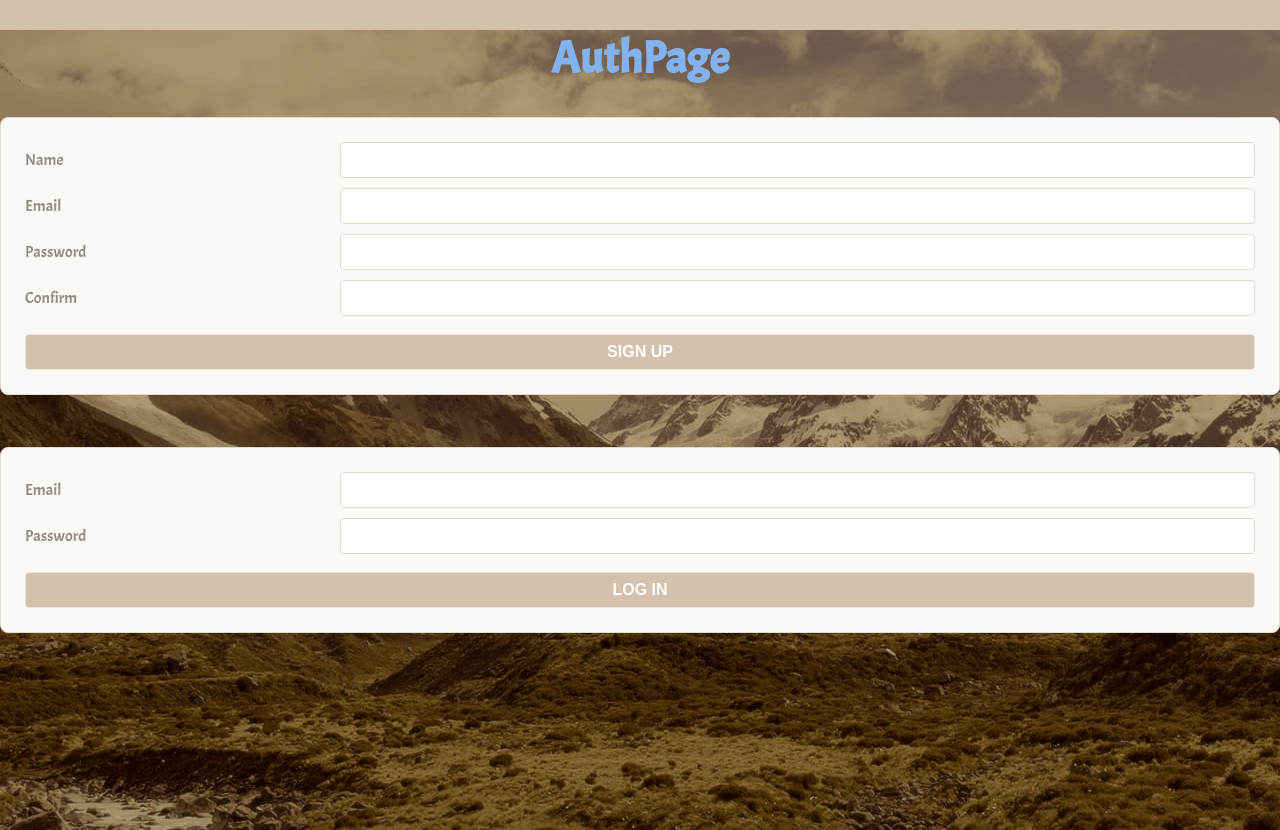
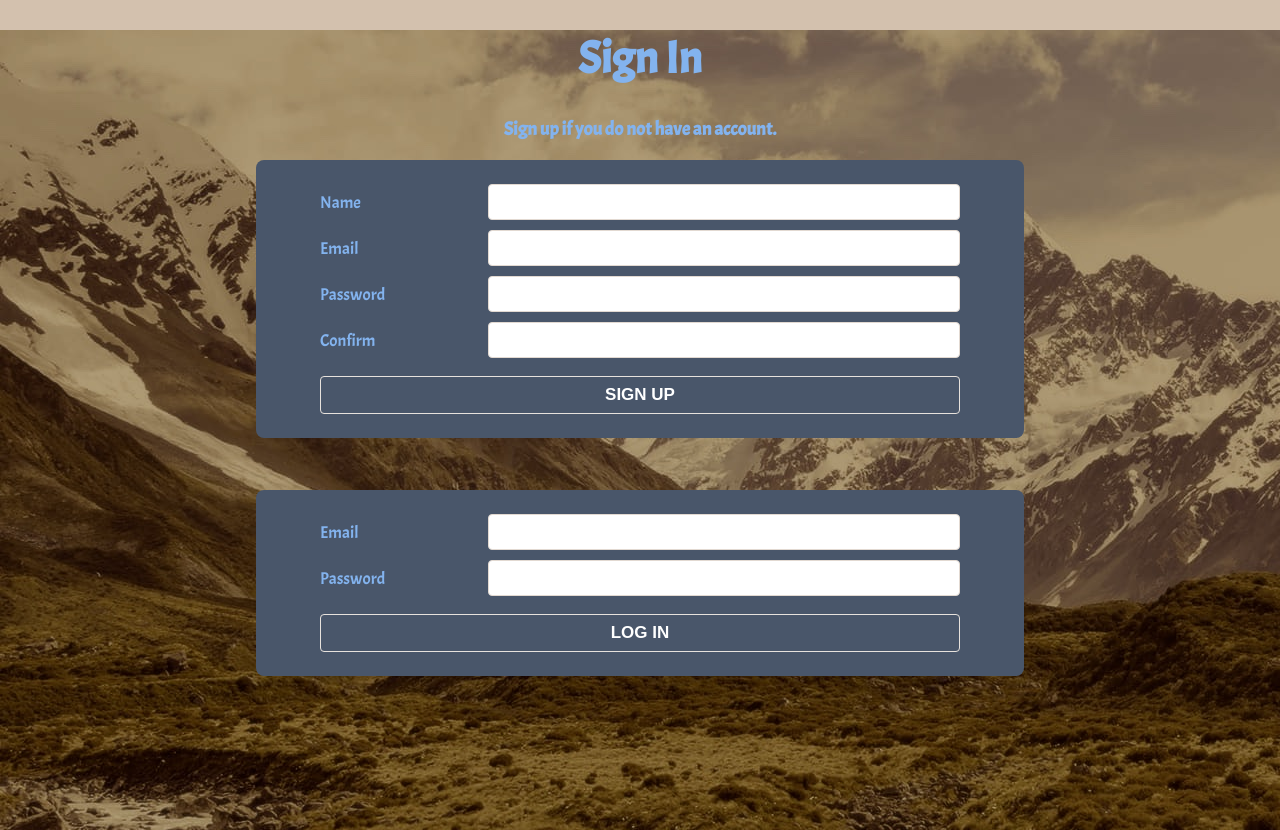
Before and after one commit to nukaterrapin7/name_generator, a React (Create React App) app: page / in a window 1280 px wide. Built offline with nearby package versions, Linux system fonts and the light colour scheme.

Commit message:
styles the site

```diff
--- a/src/index.css
+++ b/src/index.css
@@ -31,7 +31,7 @@ code {
 }
 
 #root {
-  height: 100%;
+  height: 100vh;
   background-image: url(../public/moutains-copy.jpg);
 }
 
@@ -80,13 +80,14 @@ code {
 
 .form-container {
   padding: 3vmin;
-  background-color: var(--tan-1);
-  border: .1vmin solid var(--tan-3);
   border-radius: 1vmin;
+  background-color: #49566A;
+  width: 60vw;
+  margin: auto;
 }
 
 p.error-message {
-  color: var(--orange);
+  color: #8A96A7;
   text-align: center;
 }
 
@@ -94,13 +95,18 @@ form {
   display: grid;
   grid-template-columns: 1fr 3fr;
   gap: 1.25vmin;
-  color: var(--text-light);
+  color: #83B3EE;
+  font-size: 30px;
+  background-color: #49566A;
+  width: 50vw;
+  margin: auto;
 }
 
 label {
-  font-size: 2vmin;
+  font-size: 17px;
   display: flex;
   align-items: center;
+  width: 5vw;
 }
 
 input {
@@ -121,8 +127,8 @@ button, a.button {
   margin: 1vmin;
   padding: 1vmin;
   color: var(--white);
-  background-color: var(--orange);
-  font-size: 2vmin;
+  background-color: #7F7230;
+  font-size: 17px;
   font-weight: bold;
   text-decoration: none;
   text-align: center;
@@ -144,10 +150,14 @@ button.btn-xs {
 
 button:disabled, form:invalid button[type="submit"] {
   cursor: not-allowed;
-  background-color: var(--tan-4);
+  background-color: #49566A;
 }
 
 button[type="submit"] {
   grid-column: span 2;
   margin: 1vmin 0 0;
 }
+
+.message {
+  color: #83B3EE;
+}
--- a/src/pages/App/App.css
+++ b/src/pages/App/App.css
@@ -38,39 +38,3 @@
     transform: rotate(360deg);
   }
 }
-
-.generation {
-  background-color: #49566A;
-  width: 400px;
-  margin: auto;
-}
-
-.result {
-  font-size: 20px;
-  color: #83B3EE;
-}
-
-.save-button {
-  color: #83B3EE;
-  background-color: #7F7230;
-}
-
-.save-button:hover {
-  background-color: #49566A;
-  color: white;
-}
-
-.generate-button {
-  color: #83B3EE;
-  background-color: #7F7230;
-}
-
-.generate-button:hover {
-  background-color: #49566A;
-  color: white;
-}
-
-h1 {
-  font-size: 45px;
-  color: #83B3EE;
-}
--- a/src/pages/AuthPage/AuthPage.jsx
+++ b/src/pages/AuthPage/AuthPage.jsx
@@ -4,7 +4,8 @@ import LoginForm from '../../components/LoginForm/LoginForm'
 export default function AuthPage({ setUser }) {
     return (
         <main>
-            <h1>AuthPage</h1>
+            <h1>Sign In</h1>
+            <h3 className='message'>Sign up if you do not have an account.</h3>
             <SignUpForm setUser={setUser} />
             <LoginForm setUser={setUser} />
         </main>
--- /dev/null
+++ b/src/pages/NotesPage/NotesPage.css
@@ -0,0 +1,35 @@
+.notes-form {
+    background-color: #49566A;
+    width: 50vw;
+    margin: auto;
+    border-radius: 60px;
+}
+
+.input-notes {
+    width: 50vw;
+    height: 15vh;
+}
+
+.save-notes-button {
+    color: #f5f5f5;
+    background-color: #7F7230;
+}
+
+.save-notes-button:hover {
+    background-color: #49566A;
+    color: #83B3EE;
+}
+
+.delete-notes-button {
+    color: #f5f5f5;
+    background-color: #7F7230;
+}
+.delete-notes-button:hover {
+    background-color: #49566A;
+    color: #83B3EE;
+}
+
+p {
+    color: #f5f5f5;
+    word-wrap: break-word;
+}
--- a/src/pages/NotesPage/NotesPage.jsx
+++ b/src/pages/NotesPage/NotesPage.jsx
@@ -3,6 +3,7 @@ import { useParams } from "react-router-dom";
 import * as savedNamesAPI from '../../utilities/savedNames-api'
 import * as notesAPI from '../../utilities/notes.api'
 import { useNavigate } from "react-router-dom";
+import './NotesPage.css';
 
 
 export default function NotesPage() {
@@ -39,14 +40,15 @@ export default function NotesPage() {
 
     return (
         <>
-            <h1>Notes</h1>
-            <p>{notes}</p>
-            <form>
-                <input type="text" placeholder="Enter notes here" value={notes} onChange={handleChange}/>
-                <br/>
-                <button onClick={handleSave}>Save Notes</button>
-                <button onClick={handleDelete}>Delete Notes</button>
-            </form>
+            <div className="notes-form">
+                <h1>Notes</h1>
+                <p>{notes}</p>
+                <form>
+                    <textarea type="text" placeholder="Enter notes here" value={notes} onChange={handleChange} className='input-notes'/>
+                </form>
+                <button onClick={handleSave} className='save-notes-button'>Save Notes</button>
+                <button onClick={handleDelete} className='delete-notes-button'>Delete Notes</button>
+            </div>
         </>
     )
 }
--- a/src/pages/ResultsPage/ResultsPage.css
+++ b/src/pages/ResultsPage/ResultsPage.css
@@ -0,0 +1,40 @@
+.generation {
+    background-color: #49566A;
+    width: 50vw;
+    margin: auto;
+    border-radius: 60px;
+  }
+
+.result {
+font-size: 35px;
+color: #83B3EE;
+}
+
+.save-button {
+color: #f5f5f5;
+background-color: #7F7230;
+}
+
+.save-button:hover {
+background-color: #49566A;
+color: #83B3EE;
+}
+
+.generate-button {
+color: #f5f5f5;
+background-color: #7F7230;
+}
+
+.generate-button:hover {
+background-color: #49566A;
+color: #83B3EE;
+}
+
+h1 {
+font-size: 45px;
+color: #83B3EE;
+}
+
+h3 {
+color: #f5f5f5;
+}
--- a/src/pages/ResultsPage/ResultsPage.jsx
+++ b/src/pages/ResultsPage/ResultsPage.jsx
@@ -1,5 +1,6 @@
 import { useState } from 'react'
 import * as savedNamesAPI from '../../utilities/savedNames-api'
+import './ResultsPage.css';
 
 
 export default function ResultsPage(){
@@ -58,9 +59,14 @@ export default function ResultsPage(){
         <>
             <div className='generation'>
                 <h1>Results</h1>
-                <div className='result'>
-                    <p>{name}</p>
-                </div>
+                <h3>Welcome to the name generator.
+                </h3>
+                <br/>
+                <h3>
+                Clicking on the "Generate Name" button will make a new randomized name, that you can save for future use in your stories when you click on the "Save Name" button.
+                </h3>
+                <br/>
+                <p className='result'>{name}</p>
                 <button onClick={saveName} className='save-button'>Save Name</button>
                 <button onClick={getNewName} className='generate-button'>Generate Name</button>
                 <br/>
--- a/src/pages/SavedNamesPage/SavedNamesPage.css
+++ b/src/pages/SavedNamesPage/SavedNamesPage.css
@@ -1,3 +1,14 @@
+.saves {
+    background-color: #49566A;
+    width: 50vw;
+    margin: auto;
+    border-radius: 60px;
+}
+
 .generatedName {
-    color: green;
+    color: #83B3EE;
 }
+
+.generatedName:hover {
+    color: #f5f5f5;
+}
--- a/src/pages/SavedNamesPage/SavedNamesPage.jsx
+++ b/src/pages/SavedNamesPage/SavedNamesPage.jsx
@@ -22,9 +22,12 @@ export default function SavedNamePage(){
 
     return (
         <>
-            <h1>Saved Names</h1>
-            <div className='savedNamesList'>
-                {savedNamesList}
+            <div className='saves'>
+                <h1>Saved Names</h1>
+                <h3>Click on a saved name to add notes to specific names.</h3>
+                <div className='savedNamesList'>
+                    {savedNamesList}
+                </div>
             </div>
         </>
     )
```
Also changed, not shown: public/moutains.jpeg (deleted).
